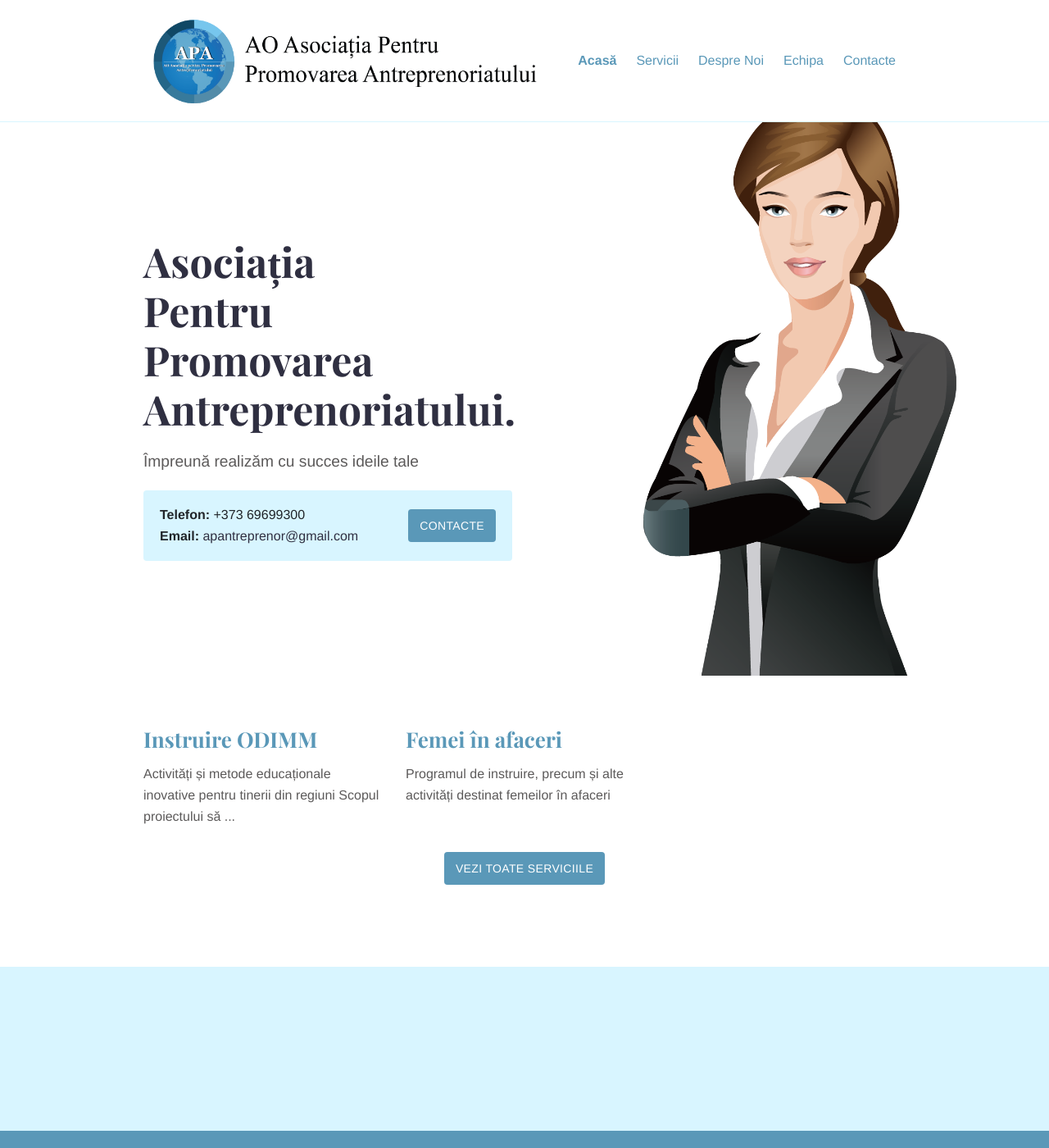
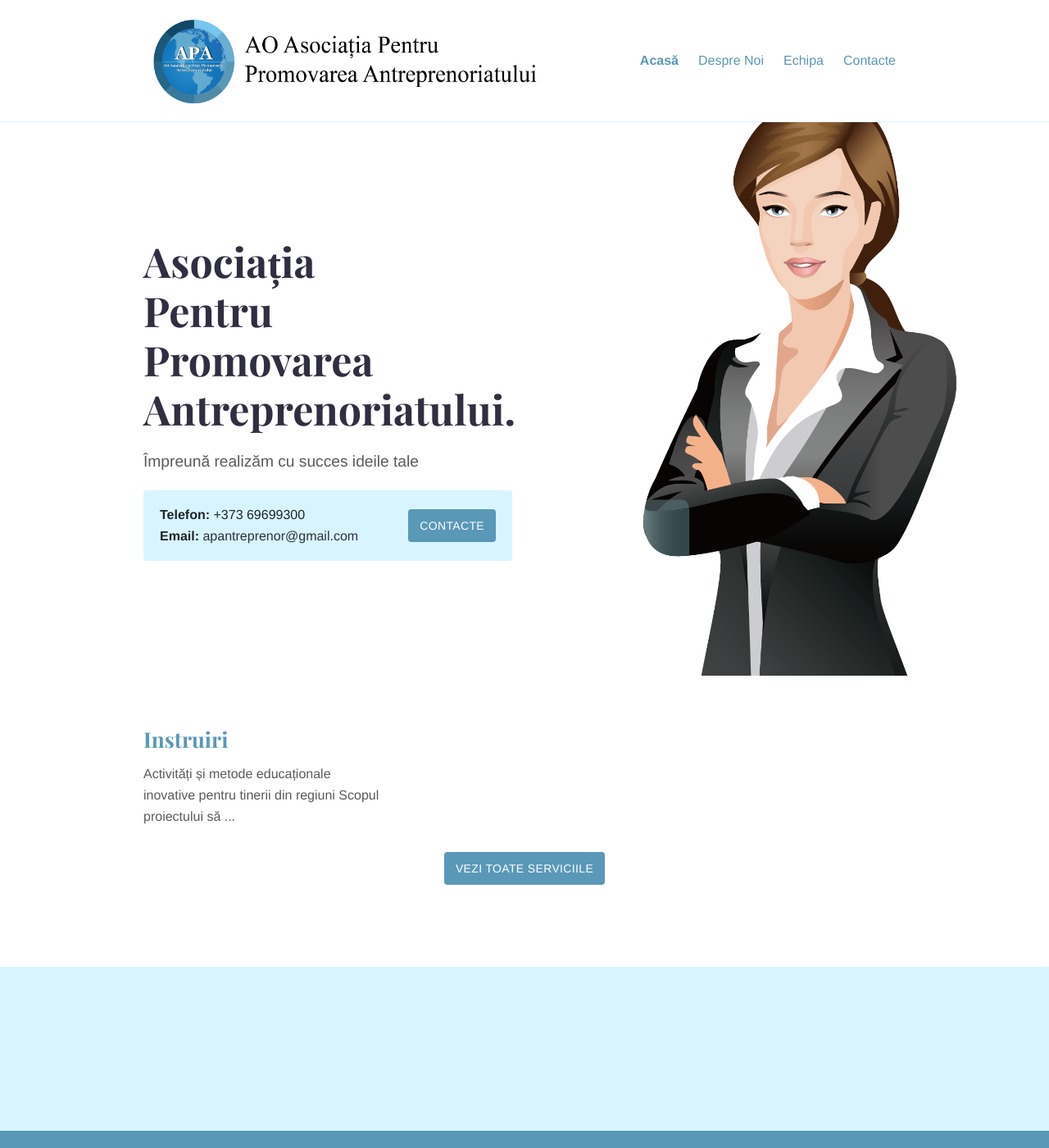
Before and after one commit to apantreprenor/apantreprenor.github.io, a Jekyll site: the page built from index.md, in a window 1280 px wide and 1400 px high. Shown: the whole window at 82% size. Built offline with Jekyll 4.4.1, drawn with Linux system fonts in a browser that asks for light colours.

Commit message:
Update README.md, menus.yml, and 3 more files...

```diff
--- a/_data/menus.yml
+++ b/_data/menus.yml
@@ -2,9 +2,6 @@ main:
   - name: "Acasă"
     url: "/"
     weight: 1
-  - name: "Servicii"
-    url: "/services/"
-    weight: 2
   - name: "Echipa"
     url: "/team/"
     weight: 4
--- a/_services/femei-in-afaceri.md
+++ /dev/null
@@ -1,8 +0,0 @@
----
-title: "Femei în afaceri"
-date: 2018-11-28T15:15:26+10:00
-featured: true
-weight: 2
----
-
-Programul de instruire, precum și alte activități destinat femeilor în afaceri
--- a/_services/instruire-odimm.md
+++ b/_services/instruiri.md
@@ -1,5 +1,5 @@
 ---
-title: "Instruire ODIMM"
+title: "Instruiri"
 date: 2018-11-18T12:33:46+10:00
 featured: true
 weight: 1
@@ -7,7 +7,7 @@ weight: 1
 
 Activități și metode educaționale inovative pentru tinerii din regiuni
 
-![Instruire ODIMM](/images/odimm.jpg)
+<!-- ![Instruire ODIMM](/images/odimm.jpg) -->
 
 # Scopul proiectului
 
```
Also changed, not shown: README.md.
